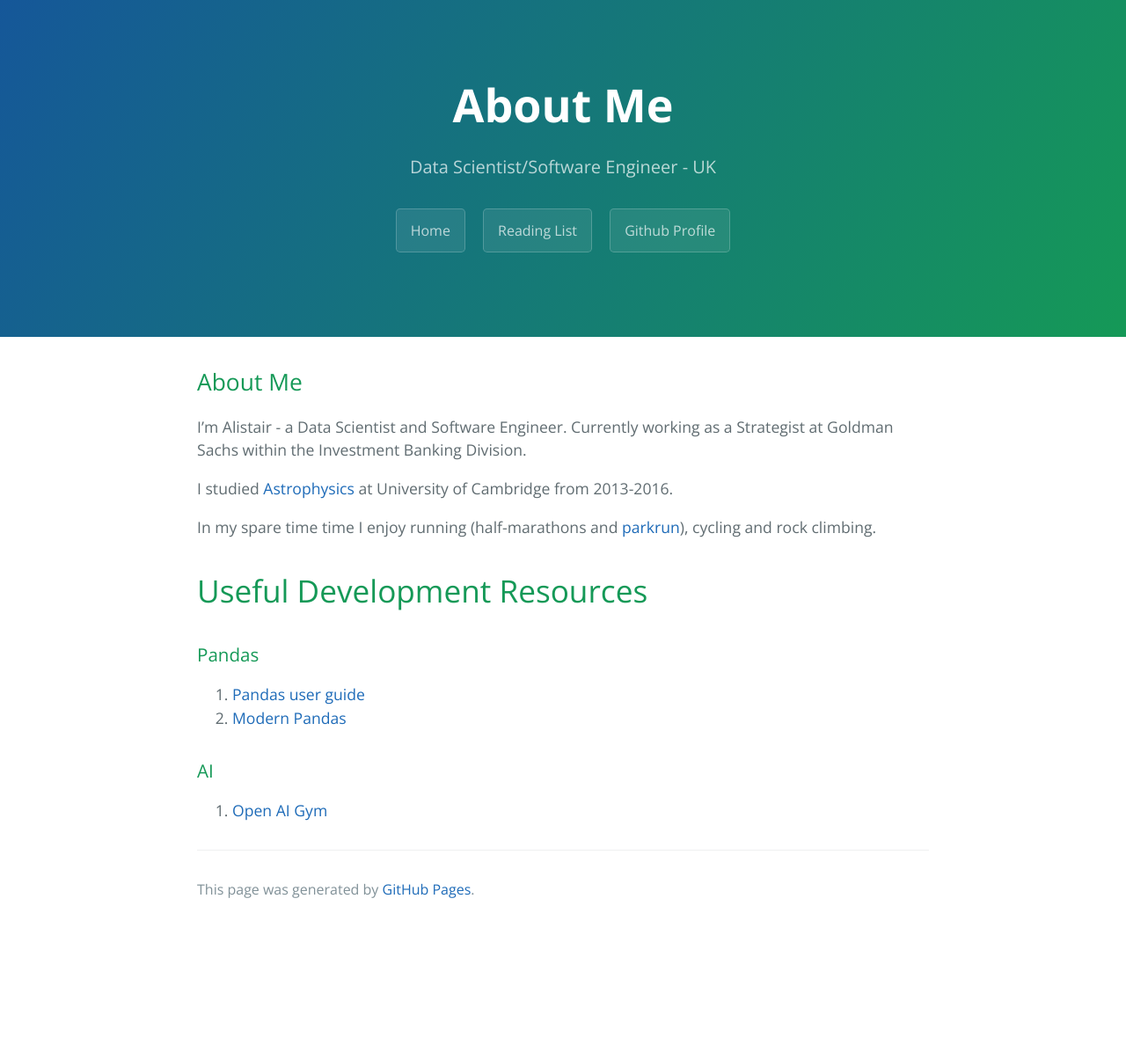
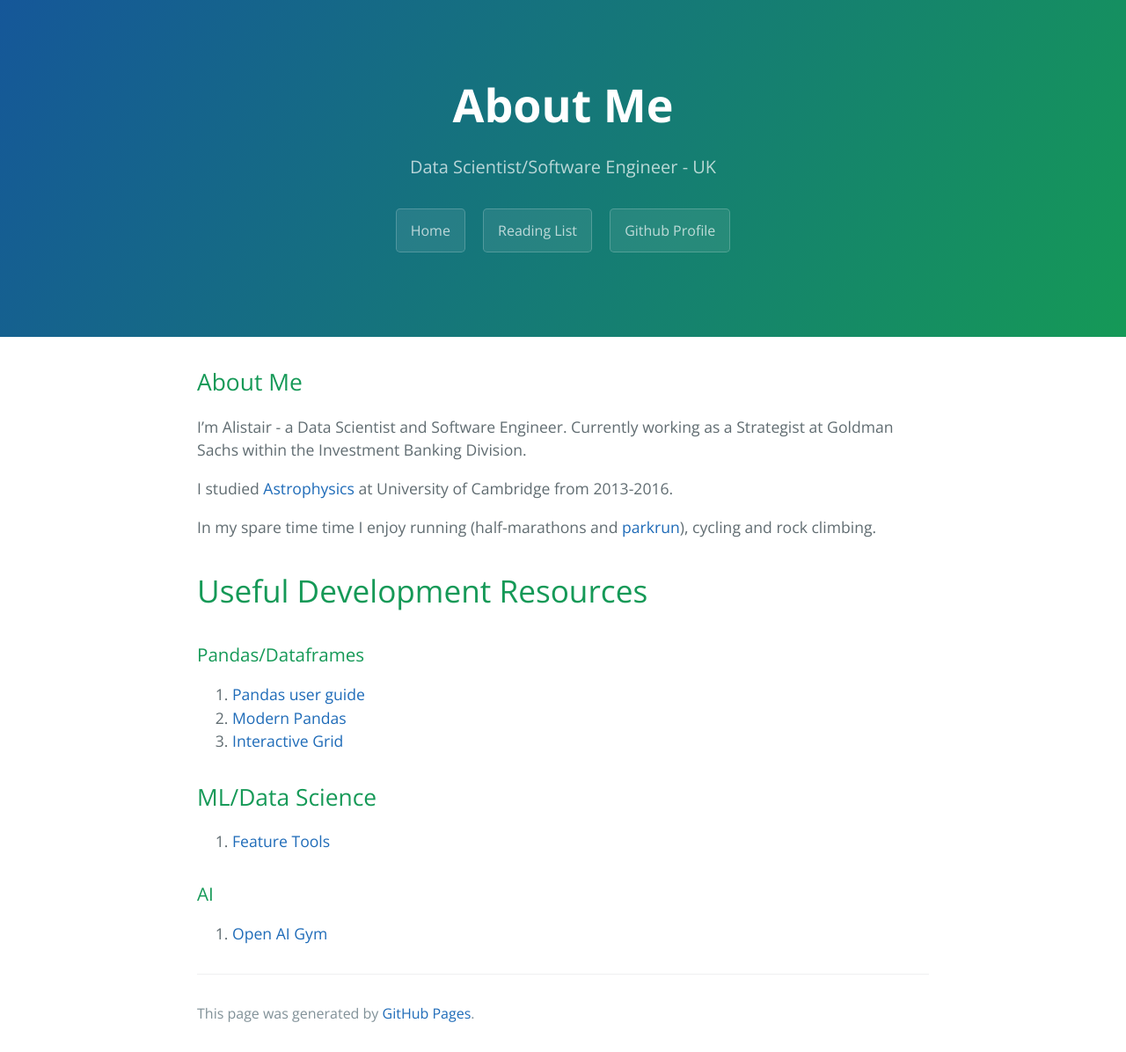
Before and after one commit to alimcmaster1/alimcmaster1.github.io, a Jekyll site: the page built from index.md, in a window 1280 px wide. Shown: the whole page at 88% size. Built offline with Jekyll 4.4.1, drawn with Linux system fonts in a browser that asks for light colours; our own code applies the rules of GitHub Pages for plain Markdown files; before the commit the page ends 1055 px from its top, so only the background shows below that.

Commit message:
More resources

```diff
--- a/index.md
+++ b/index.md
@@ -13,10 +13,15 @@ In my spare time time I enjoy running (half-marathons and [parkrun](https://www.
 
 # Useful Development Resources
 
-### Pandas
+### Pandas/Dataframes
 
 1. [Pandas user guide](https://pandas.pydata.org/pandas-docs/stable/user_guide/index.html)
 2. [Modern Pandas](https://tomaugspurger.github.io/modern-8-scaling.html)
+3. [Interactive Grid](https://github.com/quantopian/qgrid)
+
+## ML/Data Science
+
+1. [Feature Tools](https://docs.featuretools.com)
 
 ### AI
 
```
Also changed, not shown: reading-list.md (+5 -1 lines).
